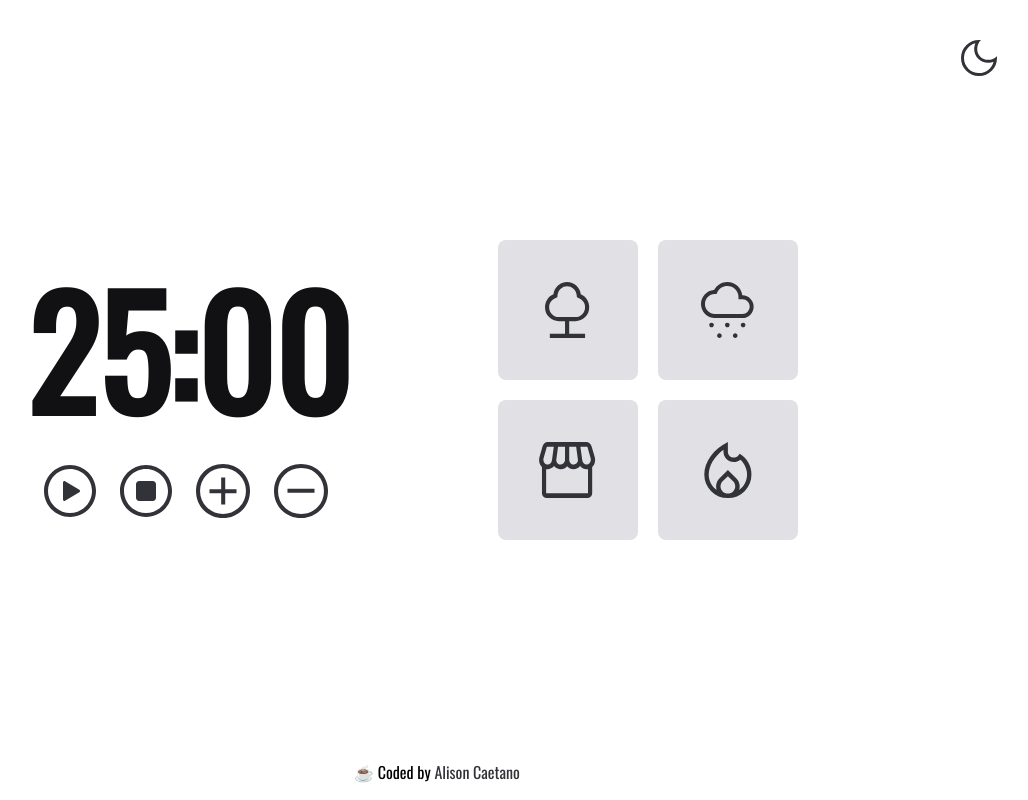
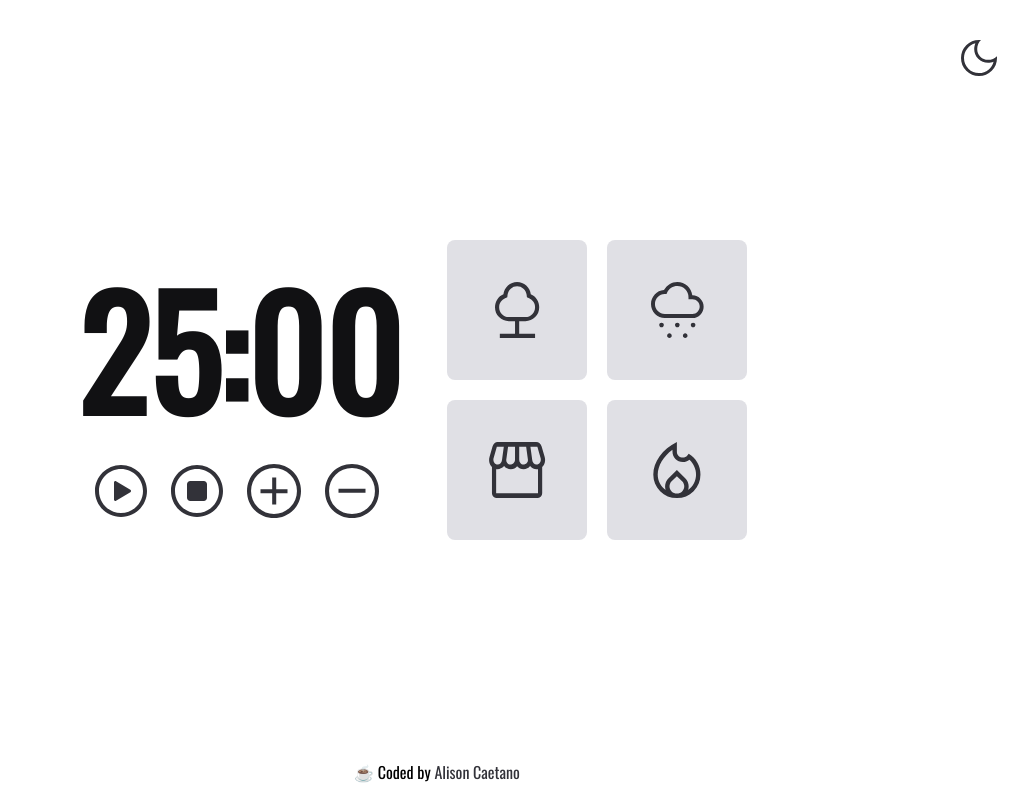
Before and after one commit to AlizonCaetano/Pomofocus, a website with bundled scripts: page index.html in a window 1280 px wide. Shown: the whole page, without its empty margins (203-1231 px from the left). Built offline with nearby package versions, Linux system fonts and the light colour scheme.

Commit message:
Update style.css

```diff
--- a/app/css/style.css
+++ b/app/css/style.css
@@ -56,7 +56,7 @@ main{
   align-items: center;
   justify-content: space-evenly;
 
-  width: 80vw;
+  max-width: 100rem;
 }
 
 .minutes, .seconds {
```
